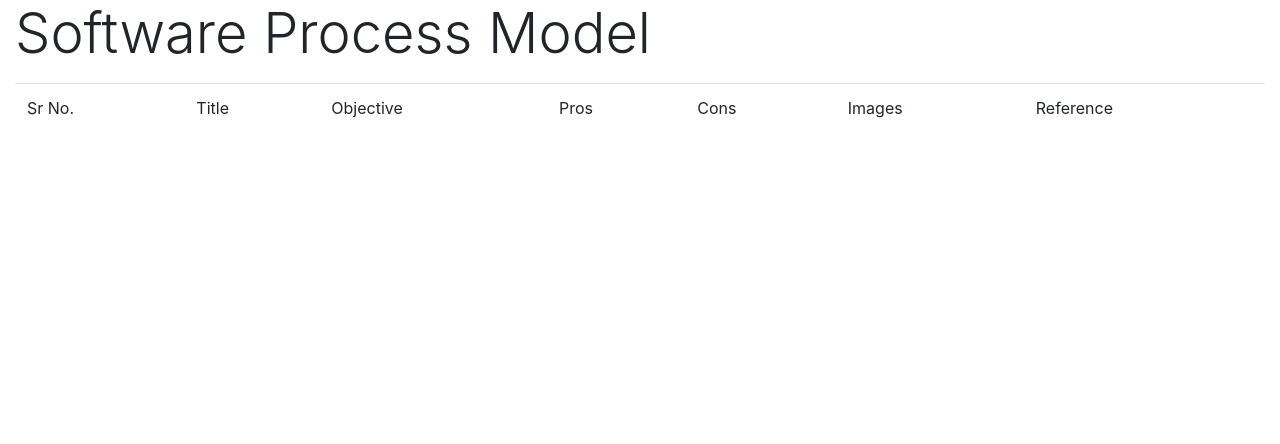
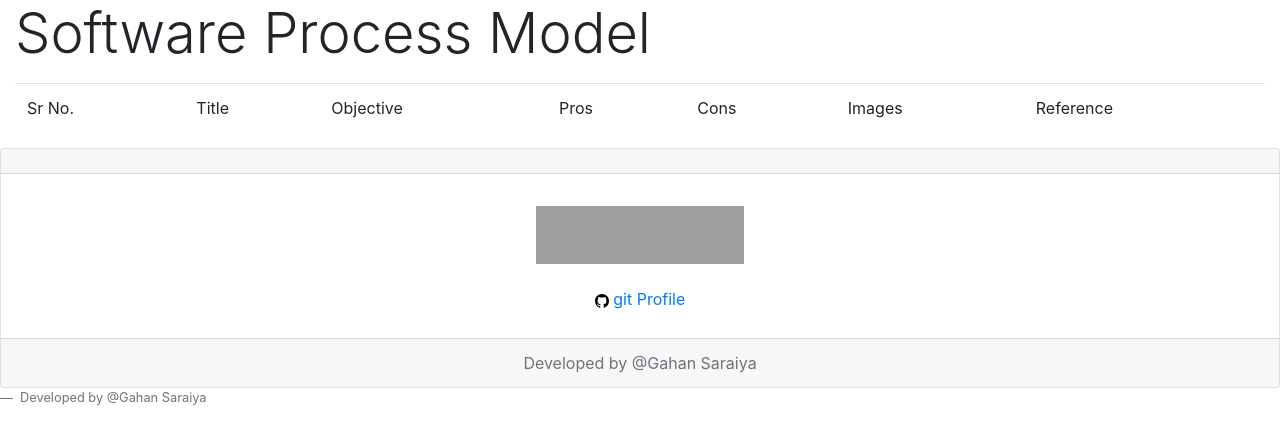
Before and after one commit to gahan9/inventory_management, a Django app: page /sales/se_lab/ in a window 1280 px wide. Shown: the top 444 px of the page. Run offline with Django 3.2, Linux system fonts and the light colour scheme; data that the repository does not hold is empty; parts of the project's set-up code (start-up, migrations or seed data) failed here and were passed over; some libraries are stand-ins or nearby versions; grey boxes are pictures that could not be loaded.

Commit message:
added self intro footer

```diff
--- a/sale_record/templates/table_display.html
+++ b/sale_record/templates/table_display.html
@@ -52,5 +52,27 @@
             </tbody>
         </table>
     </div>
+    <div class="card text-center">
+      <div class="card-header">
+
+      </div>
+      <div class="card-body">
+        <h5 class="card-title"></h5>
+        <p class="card-text">
+            <a href="https://stackoverflow.com/users/7664524/gahan">
+                <img src="https://stackoverflow.com/users/flair/7664524.png?theme=clean" alt="profile for Gahan Saraiya at Stack Overflow, Q&amp;A for professional and enthusiast programmers" title="profile for Gahan Saraiya at Stack Overflow, Q&amp;A for professional and enthusiast programmers" width="208" height="58">
+            </a>
+        </p>
+        <a href="https://github.com/Gahan9" target="_blank" class="btn"><svg version="1.1" width="14" height="14" viewBox="0 0 16 16" class="octicon octicon-mark-github" aria-hidden="true"><path fill-rule="evenodd" d="M8 0C3.58 0 0 3.58 0 8c0 3.54 2.29 6.53 5.47 7.59.4.07.55-.17.55-.38 0-.19-.01-.82-.01-1.49-2.01.37-2.53-.49-2.69-.94-.09-.23-.48-.94-.82-1.13-.28-.15-.68-.52-.01-.53.63-.01 1.08.58 1.23.82.72 1.21 1.87.87 2.33.66.07-.52.28-.87.51-1.07-1.78-.2-3.64-.89-3.64-3.95 0-.87.31-1.59.82-2.15-.08-.2-.36-1.02.08-2.12 0 0 .67-.21 2.2.82.64-.18 1.32-.27 2-.27.68 0 1.36.09 2 .27 1.53-1.04 2.2-.82 2.2-.82.44 1.1.16 1.92.08 2.12.51.56.82 1.27.82 2.15 0 3.07-1.87 3.75-3.65 3.95.29.25.54.73.54 1.48 0 1.07-.01 1.93-.01 2.2 0 .21.15.46.55.38A8.013 8.013 0 0 0 16 8c0-4.42-3.58-8-8-8z"></path></svg> <span>
+            git Profile
+        </span></a>
+      </div>
+      <div class="card-footer text-muted">
+        Developed by @Gahan Saraiya
+      </div>
+    </div>
+    <footer class="blockquote-footer">
+        Developed by @Gahan Saraiya
+    </footer>
 </body>
 </html>
```
